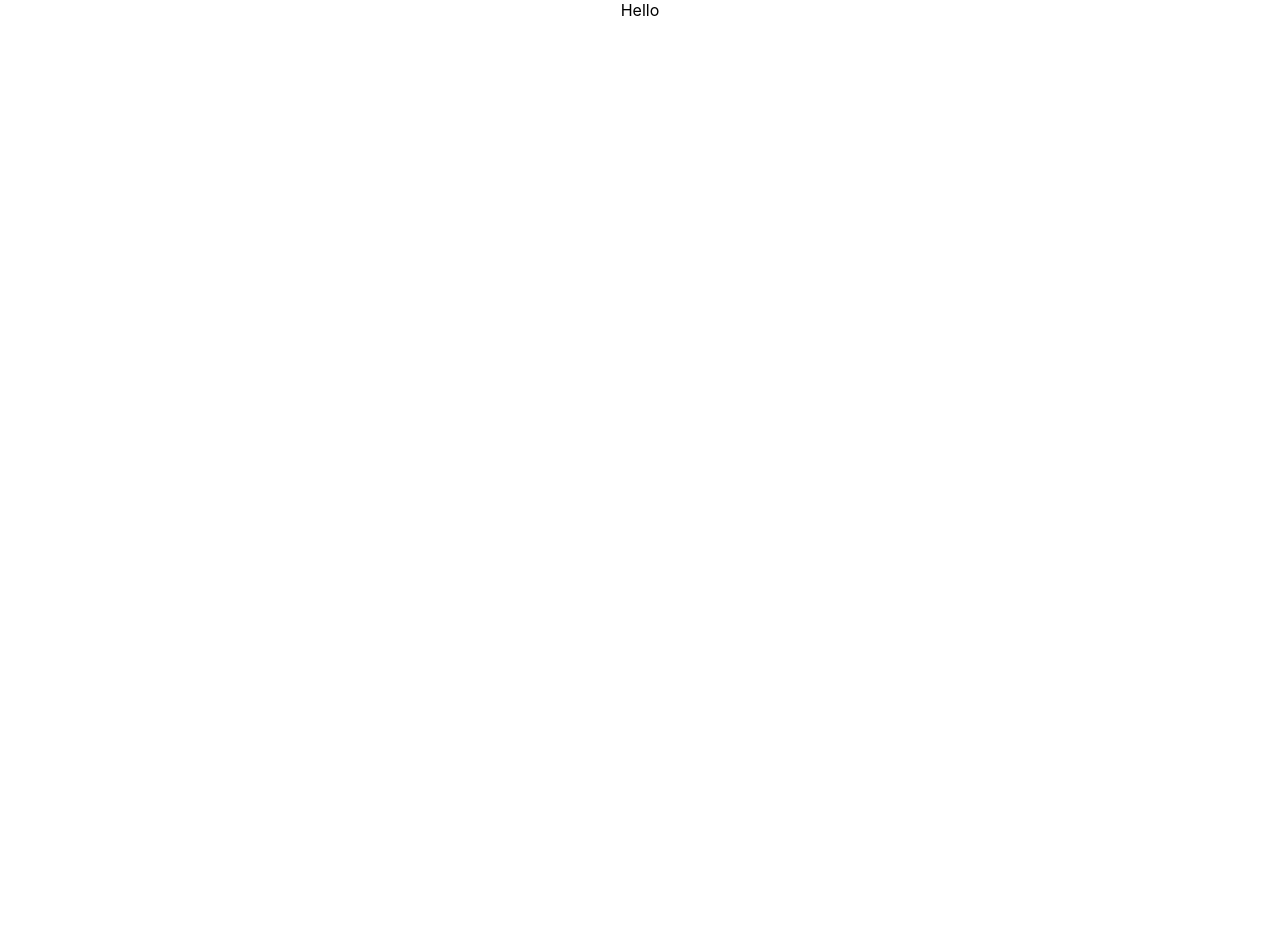
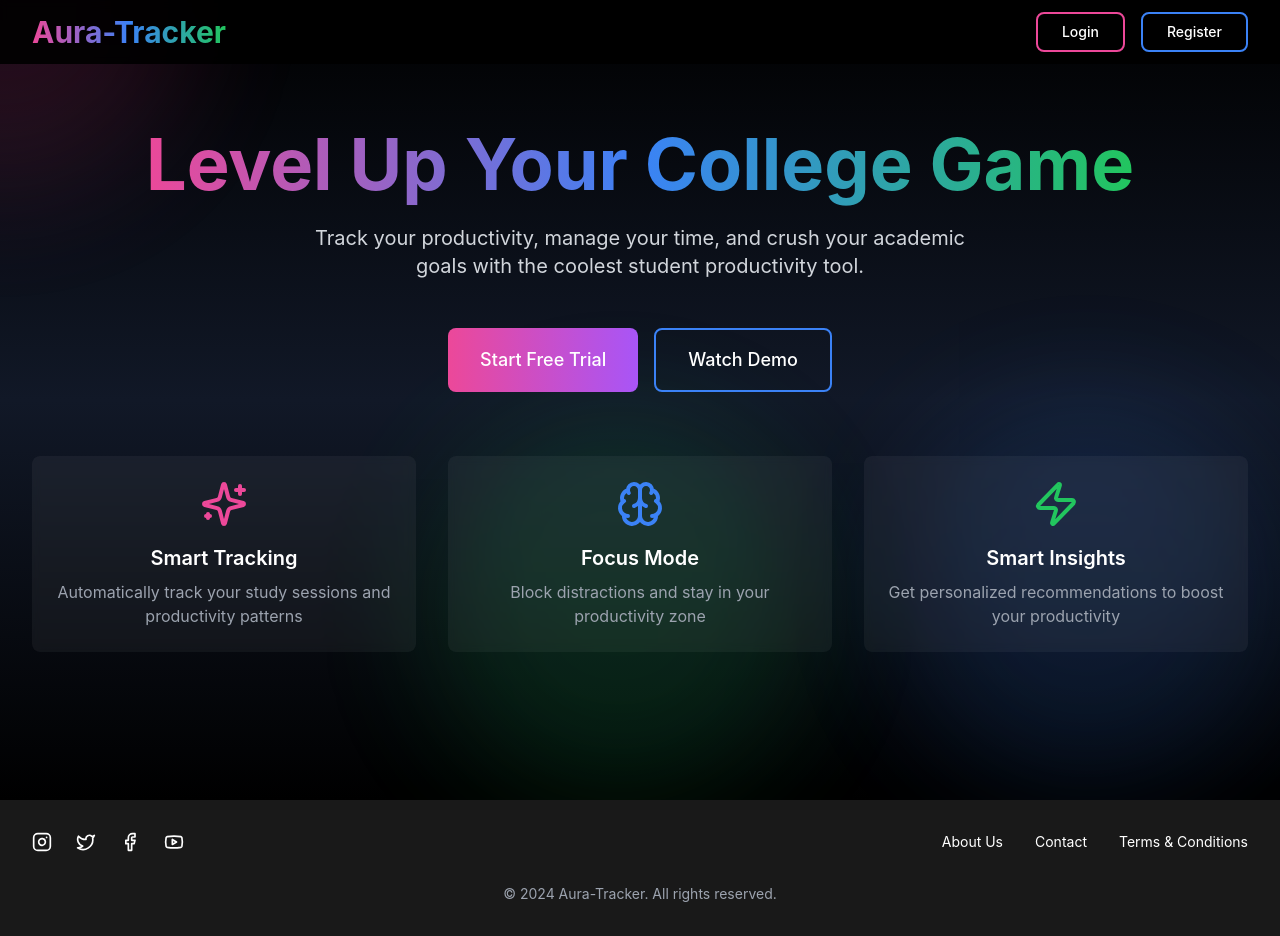
Before and after one commit to StormShadow26/Aura-Tracker, a React (Create React App) app in the folder frontend/: page / in a window 1280 px wide. Before the commit the page ends 800 px from the top, so only its background shows below. Built offline with nearby package versions, Linux system fonts and the light colour scheme.

Commit message:
Hero page

```diff
--- a/frontend/package.json
+++ b/frontend/package.json
@@ -6,6 +6,7 @@
     "@testing-library/jest-dom": "^5.17.0",
     "@testing-library/react": "^13.4.0",
     "@testing-library/user-event": "^13.5.0",
+    "lucide-react": "^0.453.0",
     "react": "^18.3.1",
     "react-dom": "^18.3.1",
     "react-scripts": "5.0.1",
@@ -34,5 +35,8 @@
       "last 1 firefox version",
       "last 1 safari version"
     ]
+  },
+  "devDependencies": {
+    "tailwindcss": "^3.4.14"
   }
 }
--- a/frontend/src/App.css
+++ b/frontend/src/App.css
@@ -1,38 +1,3 @@
-.App {
-  text-align: center;
-}
-
-.App-logo {
-  height: 40vmin;
-  pointer-events: none;
-}
-
-@media (prefers-reduced-motion: no-preference) {
-  .App-logo {
-    animation: App-logo-spin infinite 20s linear;
-  }
-}
-
-.App-header {
-  background-color: #282c34;
-  min-height: 100vh;
-  display: flex;
-  flex-direction: column;
-  align-items: center;
-  justify-content: center;
-  font-size: calc(10px + 2vmin);
-  color: white;
-}
-
-.App-link {
-  color: #61dafb;
-}
-
-@keyframes App-logo-spin {
-  from {
-    transform: rotate(0deg);
-  }
-  to {
-    transform: rotate(360deg);
-  }
-}
+@tailwind base;
+@tailwind components;
+@tailwind utilities;
--- a/frontend/src/App.js
+++ b/frontend/src/App.js
@@ -1,10 +1,16 @@
 import logo from './logo.svg';
 import './App.css';
+import Navbar from './components/Navbar';
+import HeroPage from './components/HeroPage';
+import Footer from './components/Footer';
 
 function App() {
   return (
-    <div className="App">
-      Hello
+    <div >
+      <Navbar/>
+      <HeroPage/>
+      <Footer/>
+
     </div>
   );
 }
--- /dev/null
+++ b/frontend/src/components/Footer.jsx
@@ -0,0 +1,39 @@
+import React from 'react';
+import { Instagram, Twitter, Facebook, Youtube } from 'lucide-react';
+
+const Footer = () => {
+  return (
+    <footer className="bg-black/90 backdrop-blur-sm text-white py-8">
+      <div className="max-w-7xl mx-auto px-4 sm:px-6 lg:px-8">
+        <div className="flex flex-col md:flex-row justify-between items-center">
+          <div className="flex space-x-6 mb-4 md:mb-0">
+            <a href="#" className="hover:text-pink-500 transition-colors">
+              <Instagram className="w-5 h-5" />
+            </a>
+            <a href="#" className="hover:text-blue-500 transition-colors">
+              <Twitter className="w-5 h-5" />
+            </a>
+            <a href="#" className="hover:text-green-500 transition-colors">
+              <Facebook className="w-5 h-5" />
+            </a>
+            <a href="#" className="hover:text-red-500 transition-colors">
+              <Youtube className="w-5 h-5" />
+            </a>
+          </div>
+
+          <div className="flex space-x-8">
+            <a href="#" className="text-sm hover:text-pink-500 transition-colors">About Us</a>
+            <a href="#" className="text-sm hover:text-blue-500 transition-colors">Contact</a>
+            <a href="#" className="text-sm hover:text-green-500 transition-colors">Terms & Conditions</a>
+          </div>
+        </div>
+
+        <div className="mt-8 text-center text-sm text-gray-400">
+          © {new Date().getFullYear()} Aura-Tracker. All rights reserved.
+        </div>
+      </div>
+    </footer>
+  );
+};
+
+export default Footer;
--- /dev/null
+++ b/frontend/src/components/HeroPage.jsx
@@ -0,0 +1,62 @@
+import React from 'react';
+import { Sparkles, Brain, Zap } from 'lucide-react';
+
+const HeroPage = () => {
+  return (
+    <div className="relative min-h-screen bg-gradient-to-b from-black via-gray-900 to-black overflow-hidden">
+      {/* Animated background elements */}
+      <div className="absolute inset-0 overflow-hidden">
+        <div className="absolute w-96 h-96 -top-48 -left-48 bg-pink-500/20 rounded-full filter blur-3xl animate-pulse"></div>
+        <div className="absolute w-96 h-96 top-1/2 right-0 bg-blue-500/20 rounded-full filter blur-3xl animate-pulse delay-1000"></div>
+        <div className="absolute w-96 h-96 bottom-0 left-1/3 bg-green-500/20 rounded-full filter blur-3xl animate-pulse delay-2000"></div>
+      </div>
+
+      {/* Main content */}
+      <div className="relative max-w-7xl mx-auto px-4 sm:px-6 lg:px-8 pt-32 pb-16">
+        <div className="text-center">
+          <h1 className="text-5xl md:text-7xl font-bold text-white mb-6">
+            <span className="bg-gradient-to-r from-pink-500 via-blue-500 to-green-500 text-transparent bg-clip-text">
+              Level Up Your College Game
+            </span>
+          </h1>
+
+          <p className="text-xl text-gray-300 mb-12 max-w-2xl mx-auto">
+            Track your productivity, manage your time, and crush your academic goals with the coolest student productivity tool.
+          </p>
+
+          <div className="flex flex-col sm:flex-row justify-center gap-4 mb-16">
+            <button className="px-8 py-4 text-lg font-medium text-white bg-gradient-to-r from-pink-500 to-purple-500 rounded-lg hover:shadow-[0_0_25px_rgba(236,72,153,0.5)] transition-all duration-300 hover:scale-105">
+              Start Free Trial
+            </button>
+            <button className="px-8 py-4 text-lg font-medium text-white border-2 border-blue-500 rounded-lg hover:bg-blue-500/20 transition-all duration-300 hover:shadow-[0_0_25px_rgba(59,130,246,0.5)] hover:scale-105">
+              Watch Demo
+            </button>
+          </div>
+
+          {/* Features */}
+          <div className="grid md:grid-cols-3 gap-8 mt-16">
+            <div className="p-6 rounded-lg bg-white/5 backdrop-blur-sm hover:bg-white/10 transition-all duration-300">
+              <Sparkles className="w-12 h-12 text-pink-500 mx-auto mb-4" />
+              <h3 className="text-xl font-semibold text-white mb-2">Smart Tracking</h3>
+              <p className="text-gray-400">Automatically track your study sessions and productivity patterns</p>
+            </div>
+
+            <div className="p-6 rounded-lg bg-white/5 backdrop-blur-sm hover:bg-white/10 transition-all duration-300">
+              <Brain className="w-12 h-12 text-blue-500 mx-auto mb-4" />
+              <h3 className="text-xl font-semibold text-white mb-2">Focus Mode</h3>
+              <p className="text-gray-400">Block distractions and stay in your productivity zone</p>
+            </div>
+
+            <div className="p-6 rounded-lg bg-white/5 backdrop-blur-sm hover:bg-white/10 transition-all duration-300">
+              <Zap className="w-12 h-12 text-green-500 mx-auto mb-4" />
+              <h3 className="text-xl font-semibold text-white mb-2">Smart Insights</h3>
+              <p className="text-gray-400">Get personalized recommendations to boost your productivity</p>
+            </div>
+          </div>
+        </div>
+      </div>
+    </div>
+  );
+};
+
+export default HeroPage;
--- /dev/null
+++ b/frontend/src/components/Navbar.jsx
@@ -0,0 +1,56 @@
+import React from 'react';
+import { Menu, X } from 'lucide-react';
+
+const Navbar = () => {
+  const [isMenuOpen, setIsMenuOpen] = React.useState(false);
+
+  return (
+    <nav className="fixed w-full bg-black/90 backdrop-blur-sm z-50">
+      <div className="max-w-7xl mx-auto px-4 sm:px-6 lg:px-8">
+        <div className="flex items-center justify-between h-16">
+          <div className="flex-shrink-0">
+            <h1 className="text-3xl font-bold bg-gradient-to-r from-pink-500 via-blue-500 to-green-500 text-transparent bg-clip-text hover:scale-105 transform transition-all cursor-pointer">
+              Aura-Tracker
+            </h1>
+          </div>
+
+          <div className="hidden md:block">
+            <div className="flex items-center space-x-4">
+              <button className="px-6 py-2 text-sm font-medium text-white border-2 border-pink-500 rounded-lg hover:bg-pink-500/20 transition-all duration-300 hover:shadow-[0_0_15px_rgba(236,72,153,0.5)] hover:scale-105">
+                Login
+              </button>
+              <button className="px-6 py-2 text-sm font-medium text-white border-2 border-blue-500 rounded-lg hover:bg-blue-500/20 transition-all duration-300 hover:shadow-[0_0_15px_rgba(59,130,246,0.5)] hover:scale-105">
+                Register
+              </button>
+            </div>
+          </div>
+
+          <div className="md:hidden">
+            <button
+              onClick={() => setIsMenuOpen(!isMenuOpen)}
+              className="text-gray-300 hover:text-white"
+            >
+              {isMenuOpen ? <X size={24} /> : <Menu size={24} />}
+            </button>
+          </div>
+        </div>
+      </div>
+
+      {/* Mobile menu */}
+      {isMenuOpen && (
+        <div className="md:hidden">
+          <div className="px-2 pt-2 pb-3 space-y-1 sm:px-3 bg-black/90 backdrop-blur-sm">
+            <button className="w-full px-6 py-2 text-sm font-medium text-white border-2 border-pink-500 rounded-lg hover:bg-pink-500/20 transition-all duration-300">
+              Login
+            </button>
+            <button className="w-full px-6 py-2 text-sm font-medium text-white border-2 border-blue-500 rounded-lg hover:bg-blue-500/20 transition-all duration-300">
+              Register
+            </button>
+          </div>
+        </div>
+      )}
+    </nav>
+  );
+};
+
+export default Navbar;
--- a/frontend/src/index.css
+++ b/frontend/src/index.css
@@ -1,3 +1,7 @@
+@tailwind base;
+@tailwind components;
+@tailwind utilities;
+
 body {
   margin: 0;
   font-family: -apple-system, BlinkMacSystemFont, 'Segoe UI', 'Roboto', 'Oxygen',
--- /dev/null
+++ b/frontend/tailwind.config.js
@@ -0,0 +1,10 @@
+/** @type {import('tailwindcss').Config} */
+module.exports = {
+  content: [
+    "./src/**/*.{js,jsx,ts,tsx}",
+  ],
+  theme: {
+    extend: {},
+  },
+  plugins: [],
+}
```
Also changed, not shown: 1 other file (tests, documents, lock files or other folders).
